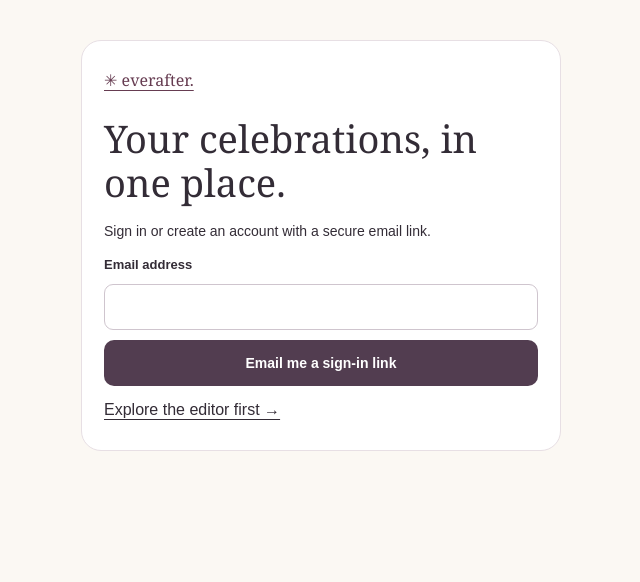
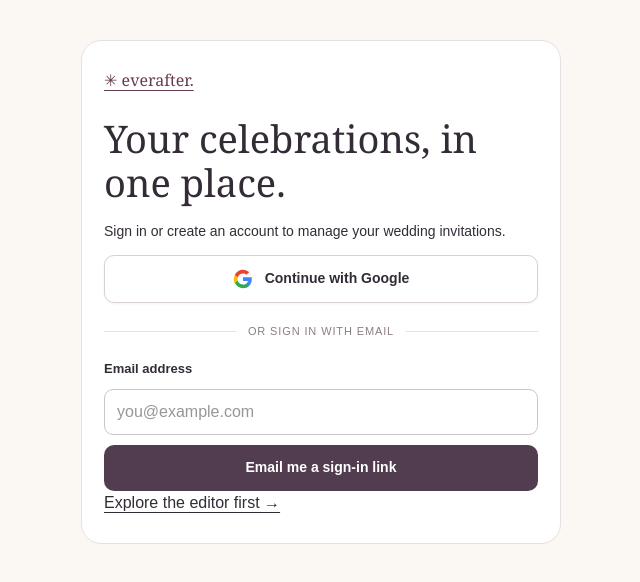
Before and after one commit to cyberabu111-cell/wedlink, a Next.js app: page /login in a window 1280 px wide. Shown: the top 582 px of the page, without its empty margins (319-959 px from the left). Built offline with nearby package versions, Linux system fonts and the light colour scheme.

Commit message:
feat: add Google OAuth sign-in to login page

```diff
--- a/src/app/globals.css
+++ b/src/app/globals.css
@@ -303,6 +303,13 @@ button:disabled { cursor: wait; opacity: .6; }
 .account-card input, .publish-panel input { width: 100%; min-height: 46px; border: 1px solid #cfc5ce; border-radius: 9px; padding: 10px 12px; font-size: 16px; background: white; }
 .account-primary { display: inline-flex; justify-content: center; align-items: center; min-height: 46px; padding: 12px 18px; border-radius: 10px; background: #523d50; color: white; font-size: 14px; font-weight: 600; text-decoration: none; cursor: pointer; }
 .account-primary:disabled { opacity: .5; cursor: not-allowed; }
+.account-google-btn { width: 100%; min-height: 48px; display: flex; align-items: center; justify-content: center; gap: 12px; border: 1px solid #d9d0d6; border-radius: 10px; background: #ffffff; color: #332c36; font-size: 14px; font-weight: 600; cursor: pointer; transition: background 0.2s, box-shadow 0.2s, transform 0.15s; box-shadow: 0 1px 3px rgba(0,0,0,0.05); }
+.account-google-btn:hover { background: #faf8f9; box-shadow: 0 3px 8px rgba(0,0,0,0.08); transform: translateY(-1px); }
+.account-google-btn:active { transform: scale(0.98); }
+.account-google-btn:disabled { opacity: 0.6; cursor: not-allowed; }
+.account-divider { display: flex; align-items: center; margin: 20px 0; text-align: center; color: #8c7e85; font-size: 11px; text-transform: uppercase; letter-spacing: 0.08em; }
+.account-divider::before, .account-divider::after { content: ''; flex: 1; border-bottom: 1px solid #ebdfe5; }
+.account-divider span { padding: 0 12px; }
 .account-card a:not(.account-primary), .publish-panel a { text-decoration: underline; text-underline-offset: 4px; }
 .account-wide { max-width: 860px; }
 .account-actions { display: flex; gap: 20px; align-items: center; flex-wrap: wrap; margin-bottom: 28px; }
--- a/src/app/login/LoginForm.tsx
+++ b/src/app/login/LoginForm.tsx
@@ -6,7 +6,34 @@ import { createClient } from '@/lib/supabase/client';
 export default function LoginForm({ next, callbackFailed }: { next: string; callbackFailed: boolean }) {
   const [email, setEmail] = useState('');
   const [busy, setBusy] = useState(false);
+  const [googleBusy, setGoogleBusy] = useState(false);
   const [message, setMessage] = useState(callbackFailed ? 'This sign-in link expired or could not be verified. Request a new one.' : '');
+
+  async function signInWithGoogle() {
+    setGoogleBusy(true);
+    setMessage('');
+    try {
+      const client = createClient();
+      const { error } = await client.auth.signInWithOAuth({
+        provider: 'google',
+        options: {
+          redirectTo: `${window.location.origin}/auth/callback?next=${encodeURIComponent(next)}`,
+          queryParams: {
+            access_type: 'offline',
+            prompt: 'consent',
+          },
+        },
+      });
+      if (error) {
+        setMessage('Could not connect with Google. Please try again or use email sign-in.');
+        setGoogleBusy(false);
+      }
+    } catch {
+      setMessage('Google sign-in is not configured yet. You can sign in using your email.');
+      setGoogleBusy(false);
+    }
+  }
+
   async function submit(event: FormEvent) {
     event.preventDefault(); setBusy(true); setMessage('');
     try {
@@ -19,11 +46,51 @@ export default function LoginForm({ next, callbackFailed }: { next: string; call
     } catch { setMessage('Sign-in is not configured yet. You can still explore the invitation editor.'); }
     finally { setBusy(false); }
   }
-  return <section className="account-card"><Link href="/" className="studio-brand">✳ everafter.</Link>
-    <h1>Your celebrations, in one place.</h1><p>Sign in or create an account with a secure email link.</p>
-    <form onSubmit={submit}><label htmlFor="account-email">Email address</label>
-      <input id="account-email" type="email" required autoComplete="email" value={email} onChange={e => setEmail(e.target.value)} />
-      <button disabled={busy} className="account-primary">{busy ? 'Sending…' : 'Email me a sign-in link'}</button>
-    </form><p role="status">{message}</p><Link href="/studio/new">Explore the editor first →</Link>
-  </section>;
+
+  return (
+    <section className="account-card">
+      <Link href="/" className="studio-brand">✳ everafter.</Link>
+      <h1>Your celebrations, in one place.</h1>
+      <p>Sign in or create an account to manage your wedding invitations.</p>
+
+      {/* Google Sign In Button */}
+      <button
+        type="button"
+        disabled={busy || googleBusy}
+        onClick={signInWithGoogle}
+        className="account-google-btn"
+      >
+        <svg width="20" height="20" viewBox="0 0 24 24" aria-hidden="true">
+          <path fill="#4285F4" d="M22.56 12.25c0-.78-.07-1.53-.2-2.25H12v4.26h5.92c-.26 1.37-1.04 2.53-2.21 3.31v2.77h3.57c2.08-1.92 3.28-4.74 3.28-8.09z" />
+          <path fill="#34A853" d="M12 23c2.97 0 5.46-.98 7.28-2.66l-3.57-2.77c-.98.66-2.23 1.06-3.71 1.06-2.86 0-5.29-1.93-6.16-4.53H2.18v2.84C3.99 20.53 7.7 23 12 23z" />
+          <path fill="#FBBC05" d="M5.84 14.09c-.22-.66-.35-1.36-.35-2.09s.13-1.43.35-2.09V7.06H2.18C1.43 8.55 1 10.22 1 12s.43 3.45 1.18 4.94l2.85-2.22.81-.63z" />
+          <path fill="#EA4335" d="M12 5.38c1.62 0 3.06.56 4.21 1.64l3.15-3.15C17.45 2.09 14.97 1 12 1 7.7 1 3.99 3.47 2.18 7.06l3.66 2.84c.87-2.6 3.3-4.52 6.16-4.52z" />
+        </svg>
+        <span>{googleBusy ? 'Connecting to Google…' : 'Continue with Google'}</span>
+      </button>
+
+      <div className="account-divider">
+        <span>or sign in with email</span>
+      </div>
+
+      <form onSubmit={submit}>
+        <label htmlFor="account-email">Email address</label>
+        <input
+          id="account-email"
+          type="email"
+          required
+          autoComplete="email"
+          placeholder="you@example.com"
+          value={email}
+          onChange={(e) => setEmail(e.target.value)}
+        />
+        <button disabled={busy || googleBusy} className="account-primary">
+          {busy ? 'Sending…' : 'Email me a sign-in link'}
+        </button>
+      </form>
+
+      {message && <p role="status">{message}</p>}
+      <Link href="/studio/new">Explore the editor first →</Link>
+    </section>
+  );
 }
```
